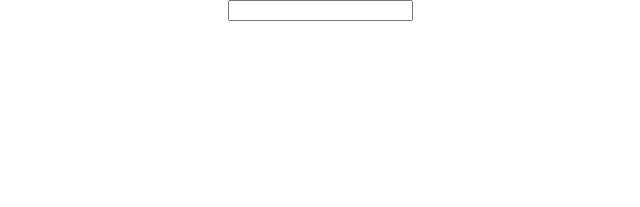
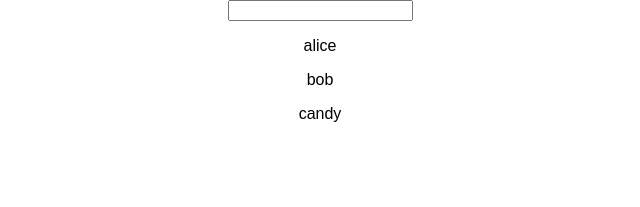
Before and after one commit to countzyx/udemy-reactcg-assignment3, a React (Create React App) app: page / in a window 1280 px wide. Shown: the top 207 px of the page, without its empty margins (320-960 px from the left). Built offline with nearby package versions, Linux system fonts and the light colour scheme.

Commit message:
Added Props to UserOutput
The textA and textB props each hold text for their corresponding
paragraphs. Each prop is allowed null values.
Updated App to pass user names in the textA prop.

```diff
--- a/src/App.js
+++ b/src/App.js
@@ -8,9 +8,9 @@ class App extends Component<{}> {
   render = () => (
     <div className="App">
       <UserInput />
-      <UserOutput />
-      <UserOutput />
-      <UserOutput />
+      <UserOutput textA="alice" />
+      <UserOutput textA="bob" />
+      <UserOutput textA="candy" />
     </div>
   );
 }
--- a/src/components/UserOutput.js
+++ b/src/components/UserOutput.js
@@ -1,11 +1,19 @@
 import React from 'react';
 
+type Props = {
+  textA: ?string,
+  textB: ?string
+}
 
-const UserOutput = () => (
-  <div>
-    <p>&nbsp;</p>
-    <p>&nbsp;</p>
-  </div>
-);
+const UserOutput = (props: Props) => {
+  const { textA, textB } = props;
+
+  return (
+    <div>
+      <p>{textA}</p>
+      <p>{textB}</p>
+    </div>
+  );
+}
 
 export default UserOutput;
```
